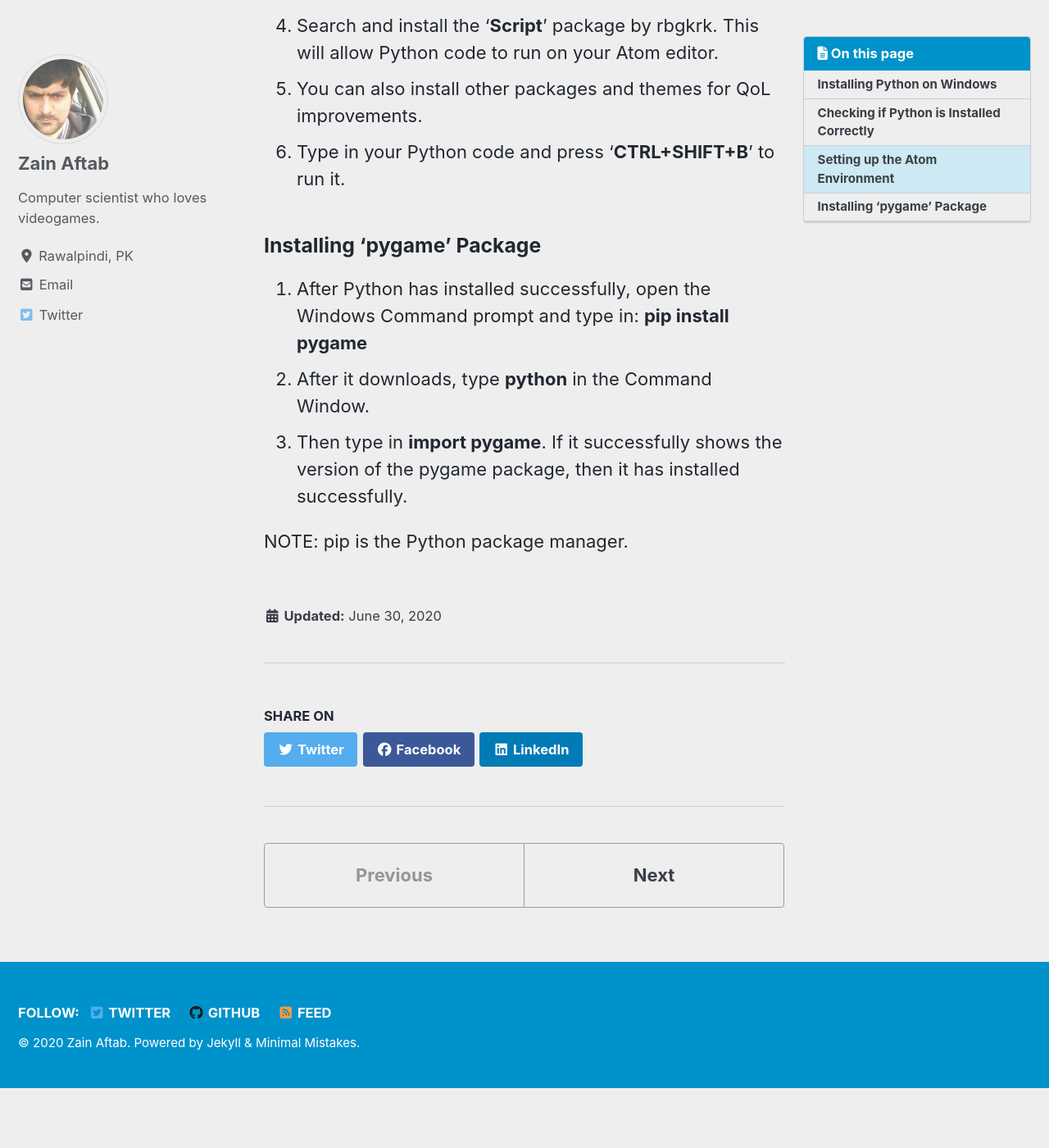
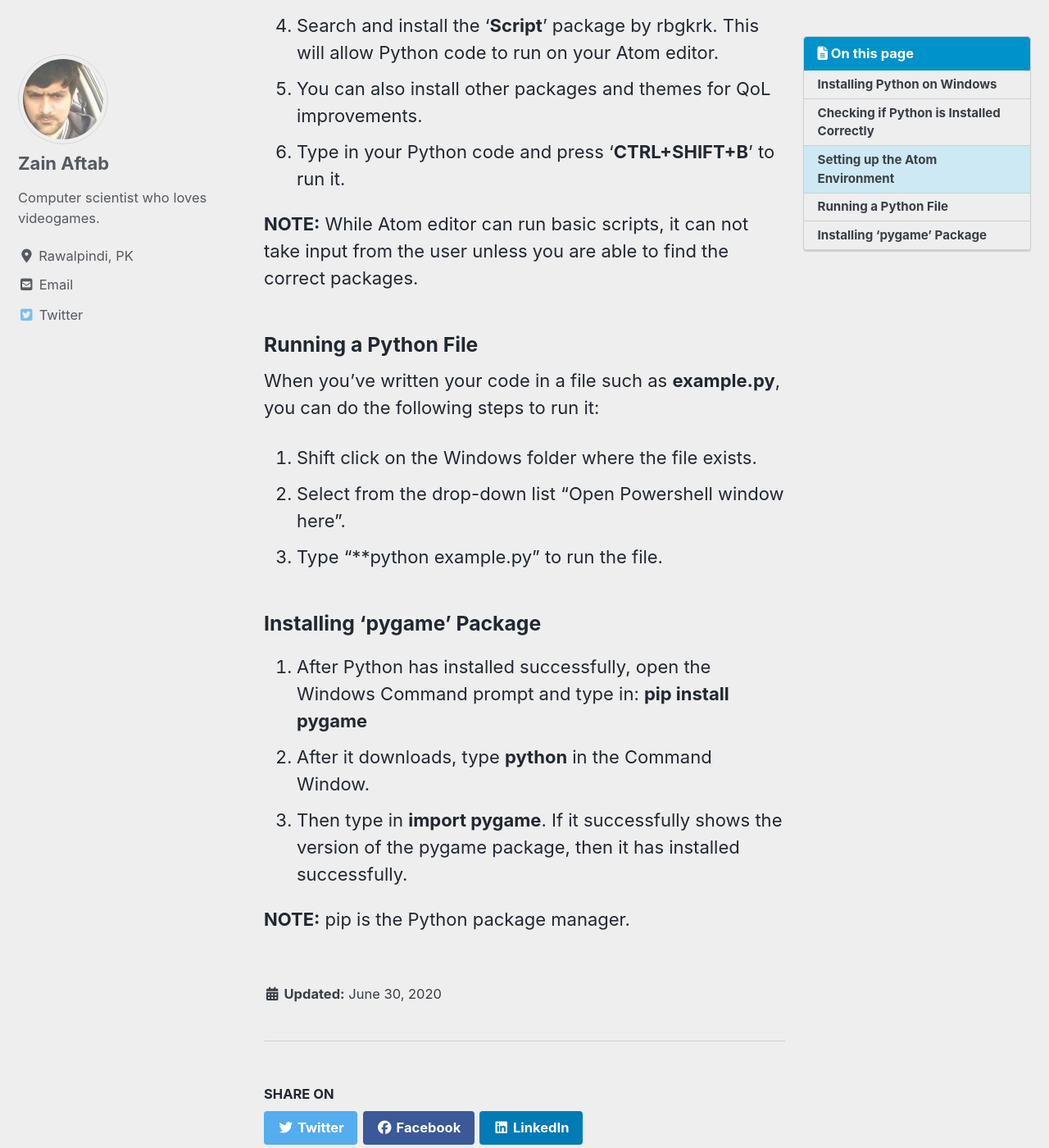
Before and after one commit to zainaftab2225/zainaftab2225.github.io, a Jekyll site: the page built from _computerscience/python-installation-win10.md, in a window 1280 px wide and 1400 px high, scrolled down 1234 px. Shown: the whole window at 82% size. Built offline with Jekyll 4.4.1, drawn with Linux system fonts in a browser that asks for light colours; cached includes are drawn as plain includes; nearby versions of some CDN libraries; before the commit the page ends 2561 px from its top, so only the background shows below that.

Commit message:
python installation

```diff
--- a/_computerscience/python-installation-win10.md
+++ b/_computerscience/python-installation-win10.md
@@ -28,10 +28,20 @@ A good editor for writing Python code is Atom. To download, install and setup At
 5. You can also install other packages and themes for QoL improvements.
 6. Type in your Python code and press '**CTRL+SHIFT+B**' to run it.
 
+**NOTE:** While Atom editor can run basic scripts, it can not take input from the user unless you are able to find the correct packages.
+
+### Running a Python File
+
+When you've written your code in a file such as **example.py**, you can do the following steps to run it:
+1. Shift click on the Windows folder where the file exists.
+2. Select from the drop-down list "Open Powershell window here".
+3. Type "**python example.py" to run the file.
+
+
 ### Installing 'pygame' Package
 
 1. After Python has installed successfully, open the Windows Command prompt and type in: **pip install pygame**
 2. After it downloads, type **python** in the Command Window.
 3. Then type in **import pygame**. If it successfully shows the version of the pygame package, then it has installed successfully.
 
-NOTE: pip is the Python package manager.
+**NOTE:** pip is the Python package manager.
```
